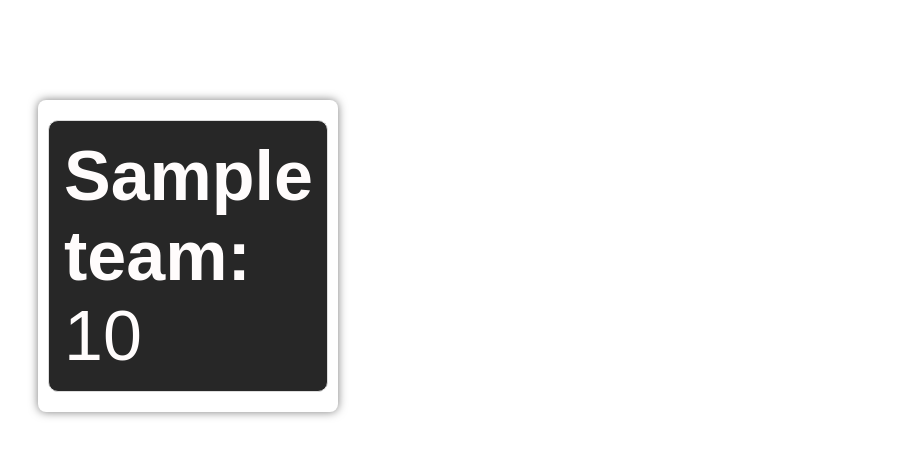
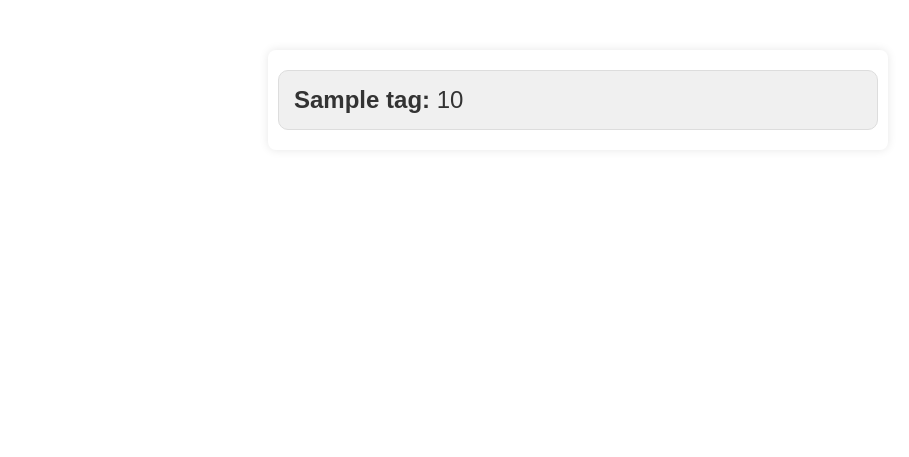
Before and after one commit to WANPAN-MK/KartVision, a Flask app: template src/kartvision/templates/result.html in a window 1280 px wide. Shown: the top 457 px of the page, without its empty margins (62-971 px from the left). Run offline with Flask 3, Linux system fonts and the light colour scheme; the template is opened without the code that fills it: most values are stand-ins (such as "Sample title", 1, 10 or a date in 2020).

Commit message:
rusultの表示

```diff
--- a/src/kartvision/app.py
+++ b/src/kartvision/app.py
@@ -6,19 +6,17 @@ from time import sleep
 import screenshot
 import image_editor
 import analyzer
+from threading import Lock
 
-data = [
-    {'team': "A", 'points': 65},
-    {'team': "B", 'points': 56},
-    {'team': "C", 'points': 31},
-    {'team': "D", 'points': 12},
-]
+data_lock = Lock()
+data = []
 
 app = Flask(__name__)
 
 @app.route("/")
 def results():
-    return render_template("result.html", data=data)
+    with data_lock:
+        return render_template("result.html", data=data)
 
 @app.route("/history")
 def history():
@@ -27,6 +25,7 @@ def history():
     return render_template("history.html", images_by_date=images_by_date, dates=dates)
 
 def run():
+    global data
     # 設定
     wait_time_before_screenshot = 0.3
     flag_image = "src/kartvision/static/images/flag_trigger.png"
@@ -57,6 +56,22 @@ def run():
             for tag_user in tag_users:
                 print(tag_user.get_dict())
 
+            # タグごとのポイント合計を計算
+            total_points_by_tag = analyzer.calculate_total_points_by_tag(tag_users)
+
+            # ポイントの降順にソート
+            total_points_by_tag.sort(key=lambda x: x['points'], reverse=True)
+
+            # グローバル変数dataを更新（ロックを取得）
+            with data_lock:
+                data = total_points_by_tag
+
+            # 計算結果を表示（デバッグ用）
+            print("合計ポイント:")
+            for item in data:
+                print(f"{item['tag']}: {item['points']}")
+
+            # runningをFalseにしてループを終了（必要に応じて）
             running = False
 
 if __name__ == "__main__":
--- a/src/kartvision/templates/result.html
+++ b/src/kartvision/templates/result.html
@@ -8,23 +8,20 @@
 body {
     font-family: Arial, sans-serif;
     background-color: #ffffff;
-        color: #fffcfc;
-        max-width: 280px;
-        margin: 100px;
+    color: #333;
+    max-width: 600px;
+    margin: 50px auto;
     padding: 10px;
     border-radius: 8px;
-        box-shadow: 0 0 10px rgba(0, 0, 0, 0.512);
-        background-color: rgb(255, 255, 255);
-        top: 10px;
-        right: 10px;
+    box-shadow: 0 0 10px rgba(0, 0, 0, 0.1);
 }
 .team-score {
     margin: 10px 0;
     padding: 15px;
-        background-color: #000000d8;
+    background-color: #f0f0f0;
     border: 0.5px solid #ddd;
     border-radius: 10px;
-        font-size: 70px;
+    font-size: 1.5em;
 }
 .team-score span {
     font-weight: bold;
@@ -35,7 +32,7 @@
 <div id="results">
     <!-- スコアがここに挿入されます -->
     {% for item in data %}
-      <div class="team-score"><span>{{item.team}}: </span> {{item.points}}</div>
+    <div class="team-score"><span>{{ item.tag }}: </span> {{ item.points }}</div>
     {% endfor %}
 </div>
 </body>
```
Also changed, not shown: src/kartvision/analyzer.py (+22 -0 lines). Lines whose indentation alone changed are shown as unchanged.
